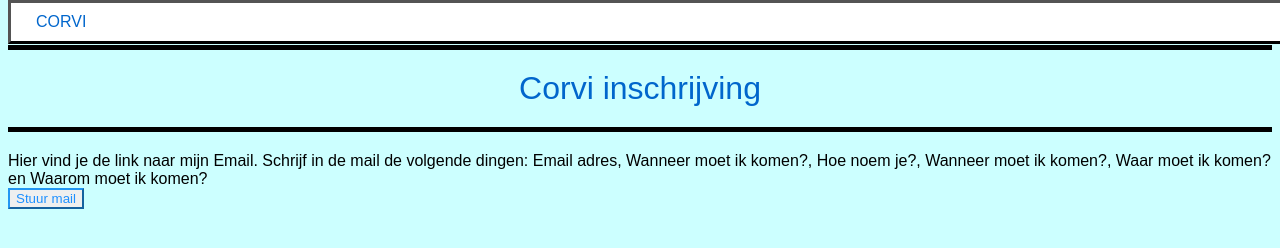
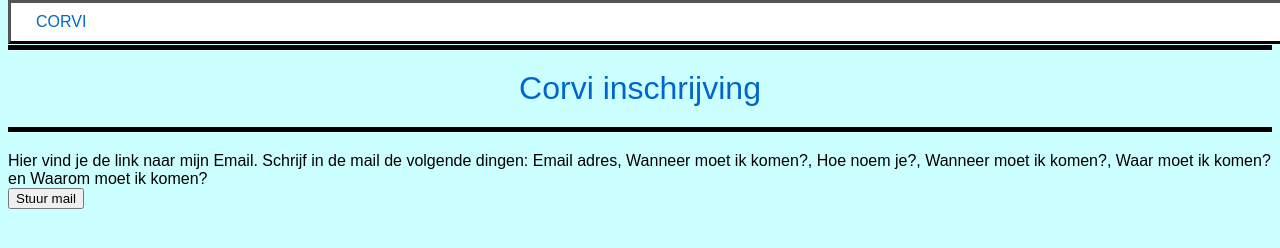
Before and after one commit to FrankNaets/Corvi, a plain HTML site: page nudoen.html in a window 1280 px wide. Drawn offline with Linux system fonts and the light colour scheme.

Commit message:
Update nudoen.html

```diff
--- a/nudoen.html
+++ b/nudoen.html
@@ -92,7 +92,7 @@
   <div class="separator"></div>
   <div>Hier vind je de link naar mijn Email. Schrijf in de mail de volgende dingen: Email adres, Wanneer moet ik komen?, Hoe noem je?, Wanneer moet ik komen?, Waar moet ik komen? en Waarom moet ik komen?</div>
 
- <button class="btn info" onclick="window.location.href='mailto:vancraeynest.dominique@telenet.be';">
+ <button onclick="window.location.href='mailto:vancraeynest.dominique@telenet.be';">
     Stuur mail
 </button>
 
```
